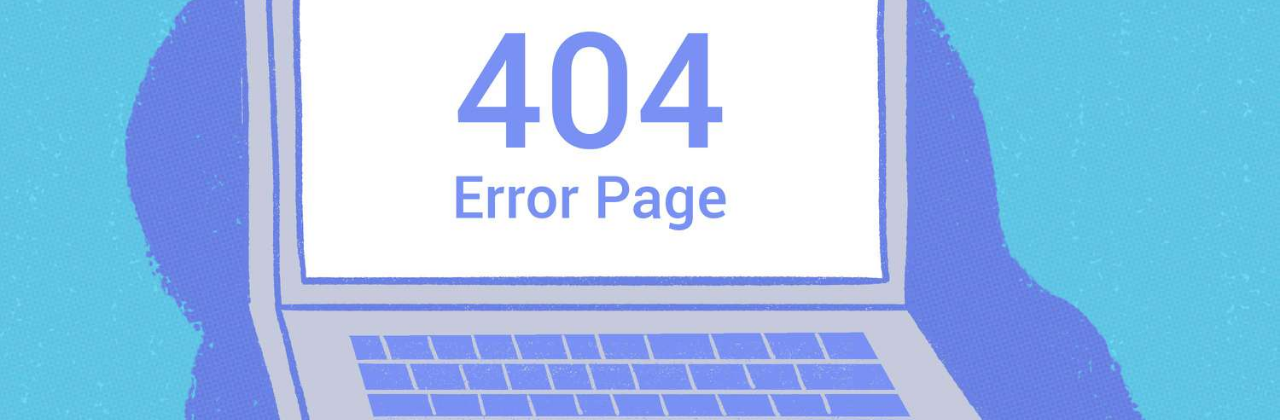
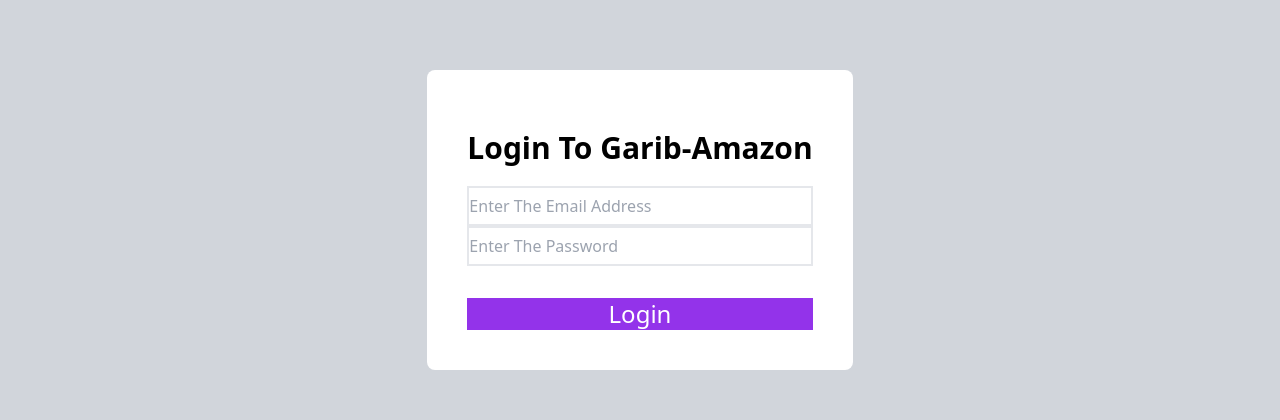
Before and after one commit to somanshgupta2810/garib-amazons, a React (Vite) app: page /login in a window 1280 px wide. Shown: the part 372-792 px from the top of the page. Built offline with nearby package versions, Linux system fonts and the light colour scheme.

Commit message:
login page made by form tag and by useStates

```diff
--- a/src/App.jsx
+++ b/src/App.jsx
@@ -1,48 +1,59 @@
-import React,{useState} from 'react';
-import Maindetail from './Maindetail';
+import React, { useState } from "react";
+import Maindetail from "./Maindetail";
 import { Routes, Route, Link } from "react-router-dom";
-import Productlist from './Productlist';
-import ProductDetail from './ProductDetail';
-import Navbar from './Navbar';
-import Footer from './Footer';
-import {NotFound} from './NotFound';
+import Productlist from "./Productlist";
+import ProductDetail from "./ProductDetail";
+import Navbar from "./Navbar";
+import Footer from "./Footer";
+import { NotFound } from "./NotFound";
+import Login from "./Login";
+
 function App() {
-  const savedDataString=localStorage.getItem("my cart")||"{}";/*esee hmm nikal rahe ha*/
- const cartObject=JSON.parse(savedDataString);/*esee hmm string ko vaps sa objct form ma kar rahe ha*/
+  const savedDataString =
+    localStorage.getItem("my cart") || "{}"; /*esee hmm nikal rahe ha*/
+  const cartObject =
+    JSON.parse(
+      savedDataString
+    ); /*esee hmm string ko vaps sa objct form ma kar rahe ha*/
 
+  const [Cart, SetCart] = useState(cartObject);
+  console.log("Crt is", Cart);
 
-const  [Cart,SetCart]=useState(cartObject);
-  console.log("Crt is",Cart);
-
-  function ProductAmount(productId,count){
-    const oldCount=Cart[productId]||0;/*agar jo chij hmee dalne ha vo present ha he nahi to zero ho ayga*/
-    const newCart={...Cart,[productId]:oldCount+count};
+  function ProductAmount(productId, count) {
+    const oldCount =
+      Cart[productId] ||
+      0; /*agar jo chij hmee dalne ha vo present ha he nahi to zero ho ayga*/
+    const newCart = { ...Cart, [productId]: oldCount + count };
 
     SetCart(newCart);
-    const cartString=JSON.stringify(newCart);/*ya hmm ess liya kar rahe ha kyu ki local storage ma hmm string format ma he likh skte ha*/
-    localStorage.setItem("my cart",cartString)/*esse hmm save kar rahe ha*/
-  ;}
+    const cartString =
+      JSON.stringify(
+        newCart
+      ); /*ya hmm ess liya kar rahe ha kyu ki local storage ma hmm string format ma he likh skte ha*/
+    localStorage.setItem("my cart", cartString) /*esse hmm save kar rahe ha*/;
+  }
 
-   const totalCount=Object.keys(Cart).reduce(function(previous,current) {return previous + Cart[current];},0)
+  const totalCount = Object.keys(Cart).reduce(function (previous, current) {
+    return previous + Cart[current];
+  }, 0);
 
-
-return(
+  return (
     <div className="flex h-screen flex-col">
-    <Navbar productAcount={totalCount}/>
+      <Navbar productAcount={totalCount} />
       <div className="grow">
-
-    <Routes >
-
- <Route index element={<Maindetail/>}></Route>
- <Route path="/ProductDetails/:id" element={<ProductDetail HandleOnclick={ProductAmount}/>} ></Route>
- <Route path="*" element={<NotFound/>}></Route>
+        <Routes>
+          <Route index element={<Maindetail />}></Route>
+          <Route
+            path="/ProductDetails/:id"
+            element={<ProductDetail HandleOnclick={ProductAmount} />}
+          ></Route>
+          <Route path="*" element={<NotFound />}></Route>
+          <Route path="/login" element={<Login />}></Route>
         </Routes>
       </div>
-  <Footer/>
+      <Footer />
     </div>
-
-)
+  );
 }
 
-
 export default App;
--- a/src/Login.jsx
+++ b/src/Login.jsx
@@ -1,10 +1,48 @@
 import React from "react";
+import { useState } from "react";
 
+function Login() {
+  const [email, setEmail] = useState("");
+  const [password, setPassword] = useState();
 
-function Login(){
-console.log(this is my);
+  function callLoginApi(event) {
+    event.preventDefault(),
+      console.log("email is", email, "password is", password);
+  }
 
+  function handleEmailChange(event) {
+    setEmail(event.target.value);
+  }
 
+  function handlePasswordChange(event) {
+    setPassword(event.target.value);
+  }
 
+  return (
+    <form
+      onSubmit={callLoginApi}
+      className="flex h-screen w-full justify-center place-items-center bg-gray-300"
+    >
+      <div className="flex flex-col bg-white p-10 rounded-lg">
+        <h1 className="text-3xl font-extrabold my-5">Login To Garib-Amazon</h1>
+        <input
+          className="h-10 border-2"
+          placeholder="Enter The Email Address"
+          onChange={handleEmailChange}
+          type="email"
+        />
+        <input
+          className="h-10 border-2"
+          placeholder="Enter The Password"
+          onChange={handlePasswordChange}
+          type="password"
+        />
+        <button className="text-2xl bg-purple-600 text-white mt-8">
+          Login
+        </button>
+      </div>
+    </form>
+  );
+}
 
-}
+export default Login;
```
Lines whose indentation alone changed are shown as unchanged.
